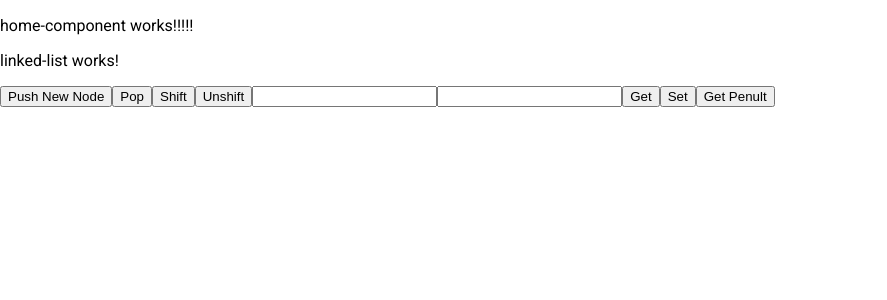
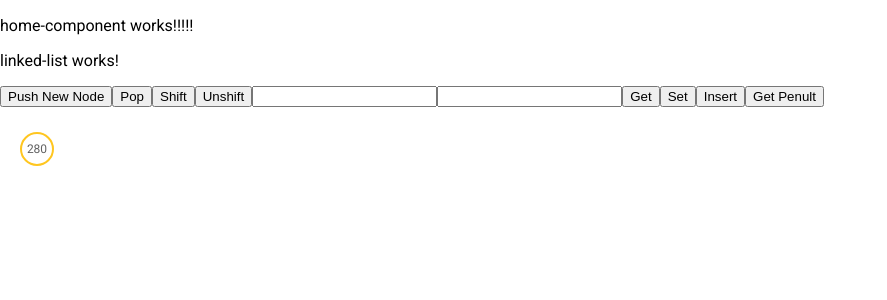
Before and after one commit to IgorKharkiv/algorithms, an Angular app: page /home in a window 1280 px wide. Both pictures are taken after a click on the button "Push New Node". Shown: the top 300 px of the page, without its empty margins (0-887 px from the left). Built offline with nearby package versions, Linux system fonts and the light colour scheme.

Commit message:
Added visualization of single linked list

```diff
--- a/src/app/components/linked-list/linked-list.component.html
+++ b/src/app/components/linked-list/linked-list.component.html
@@ -7,6 +7,15 @@
 <input type="text" #valueInput>
 <button (click)="get()">Get</button>
 <button (click)="set()">Set</button>
-
+<button (click)="insert()">Insert</button>
 
 <button (click)="singlyLinkedList.traverse()">Get Penult</button>
+<div class="container">
+  <ng-container *ngFor="let item of itemsArr">
+    <div class="item-wrapper"></div>
+    <span class="item">
+      {{ item.value }}
+    </span>
+    <span class="arrow"></span>
+  </ng-container>
+</div>
--- a/src/app/components/linked-list/linked-list.component.scss
+++ b/src/app/components/linked-list/linked-list.component.scss
@@ -0,0 +1,40 @@
+.container {
+  padding: 20px;
+  display: flex;
+  flex-wrap: wrap;
+  align-items: center;
+  .item {
+    margin: 5px 0;
+    display: flex;
+    align-items: center;
+    justify-content: center;
+    width: 30px;
+    height: 30px;
+    border-radius: 50%;
+    border: 2px solid #ffc620;
+    font-size: 12px;
+    color: #616161;
+  }
+  .arrow {
+    margin: 5px;
+    display: block;
+    height: 2px;
+    width: 15px;
+    background: #000;
+    position: relative;
+    &:after {
+      content: "";
+      display: block;
+      position: absolute;
+      transform: translate(3px, -2px);
+      top: 0;
+      right: 0;
+      border-top: 3px solid transparent;
+      border-bottom: 3px solid transparent;
+      border-left: 9px solid #000;
+    }
+    &:last-child {
+      display: none;
+    }
+  }
+}
--- a/src/app/components/linked-list/linked-list.component.ts
+++ b/src/app/components/linked-list/linked-list.component.ts
@@ -1,4 +1,5 @@
 import { Component, OnInit, ViewChild, ElementRef } from '@angular/core';
+import { Observable, from, BehaviorSubject } from 'rxjs';
 
 class Node {
   public value: any;
@@ -10,8 +11,13 @@ class Node {
 
 class SinglyLinkedList {
   public length = 0;
+  public length$: BehaviorSubject<number> = new BehaviorSubject(this.length);
   public head: Node = null;
   public tail: Node = null;
+
+  constructor() {
+    this.length$.subscribe(() => console.log(this));
+  }
 
   public push(value: any): void {
     const newNode = new Node(value);
@@ -23,9 +29,7 @@ class SinglyLinkedList {
       currentTailNode.next = newNode;
       this.tail = newNode;
     }
-    this.length++;
-
-    console.log(this);
+    this.increaseLength();
   }
 
   public pop(): Node {
@@ -44,8 +48,7 @@ class SinglyLinkedList {
       this.tail = null;
     }
 
-    this.length--;
-    console.log(this);
+    this.decreaseLength();
     return currentTail;
   }
 
@@ -57,7 +60,7 @@ class SinglyLinkedList {
     } else {
       this.head = null;
     }
-    this.length--;
+    this.decreaseLength();
     console.log(this);
     return currentHead;
   }
@@ -69,8 +72,7 @@ class SinglyLinkedList {
     if (!this.length) {
       this.tail = newNode;
     }
-    this.length++;
-    console.log(this);
+    this.increaseLength();
     return newNode;
   }
 
@@ -86,12 +88,22 @@ class SinglyLinkedList {
     return node;
   }
 
-  public set(index: number, value: any): Node {
+  public set(index: number, value: any): boolean {
     const node = this.get(index);
-    if (!node) { return null; }
+    if (!node) { return false; }
     node.value = value;
     console.log(this, node);
-    return node;
+    return true;
+  }
+
+  public insert(index: number, value: any): boolean {
+    const currentNode = this.get(index);
+    if (!currentNode) { return false; }
+    const newNode = new Node(value);
+    newNode.next = currentNode.next;
+    currentNode.next = newNode;
+    console.log(this);
+    return true;
   }
 
   public traverse(): Node {
@@ -101,6 +113,16 @@ class SinglyLinkedList {
     }
     console.log(current);
     return current;
+  }
+
+  private increaseLength(): void {
+    this.length++;
+    this.length$.next(this.length);
+  }
+
+  private decreaseLength(): void {
+    this.length--;
+    this.length$.next(this.length);
   }
 }
 
@@ -113,10 +135,14 @@ export class LinkedListComponent implements OnInit {
   @ViewChild('indexInput', null) nameInput: ElementRef;
   @ViewChild('valueInput', null) valueInput: ElementRef;
   public singlyLinkedList: SinglyLinkedList;
+  public itemsLength$: Observable<number>;
+  public itemsArr: Node[] = [];
+
   constructor() { }
 
   ngOnInit() {
     this.singlyLinkedList = new SinglyLinkedList();
+    this.singlyLinkedList.length$.subscribe(() => this.render());
   }
 
   public push(): void {
@@ -140,10 +166,28 @@ export class LinkedListComponent implements OnInit {
     return this.singlyLinkedList.get(index);
   }
 
-  public set(): Node {
+  public set(): boolean {
     const index = Number(this.nameInput.nativeElement.value);
     const value = this.valueInput.nativeElement.value;
     return this.singlyLinkedList.set(index, value);
+  }
+
+  public insert(): boolean {
+    const index = Number(this.nameInput.nativeElement.value);
+    const value = this.valueInput.nativeElement.value;
+    return this.singlyLinkedList.insert(index, value);
+  }
+
+  private render(): void {
+    this.itemsArr = [];
+    if (this.singlyLinkedList.length < 1) { return; }
+    let node = this.singlyLinkedList.head;
+    this.itemsArr.push(node);
+    while (node.next) {
+      node = node.next;
+      this.itemsArr.push(node);
+    }
+    console.log(this.itemsArr);
   }
 
   private getValue(): number {
```
